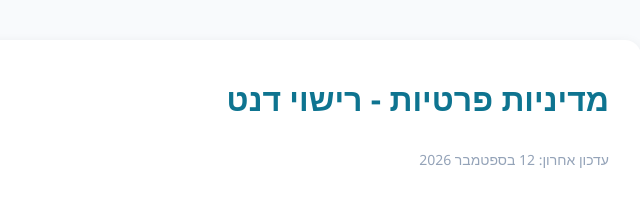
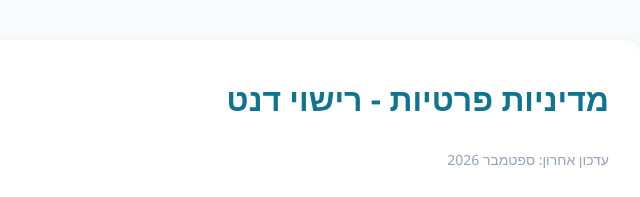
Before and after one commit to Xinprim/rishuydent-legal, a plain HTML site: page privacy.html in a window 1280 px wide. Shown: the top 197 px of the page, 391-1031 px from the left. Drawn offline with Linux system fonts and the light colour scheme.

Commit message:
Align the update date to September 2026

```diff
--- a/privacy.html
+++ b/privacy.html
@@ -17,7 +17,7 @@
 <body>
 <main>
   <h1>מדיניות פרטיות - רישוי דנט</h1>
-  <p class="updated">עדכון אחרון: 12 בספטמבר 2026</p>
+  <p class="updated">עדכון אחרון: ספטמבר 2026</p>
 
   <h2>העיקרון: הלמידה נשארת אצלכם</h2>
   <p>התשובות, ההתקדמות, הסטטיסטיקות, הסימניות, הכרטיסיות, ההגדרות והפרופיל האישי (שם מלא, מוסד לימודים, שנת סיום, מגדר ומועד יעד) נשמרים אך ורק במכשיר שלכם, ואינם נשלחים אלינו או לכל גורם אחר. אין באפליקציה חשבון משתמש, אין הרשמה ואין סיסמה, ואין לנו שרת שמקבל את נתוני הלמידה שלכם. לצד זה, האפליקציה כן פונה בכל פתיחה לשני שירותים חיצוניים: שירות העדכונים של Expo, שממנו מגיעים תיקוני תוכן, ושירות המנויים RevenueCat, שמאמת את מצב המנוי. שתי הפניות מפורטות כאן בהמשך, ושתיהן נושאות מזהה קבוע של ההתקנה - אך לא את שמכם ולא את נתוני הלמידה שלכם.</p>
```
